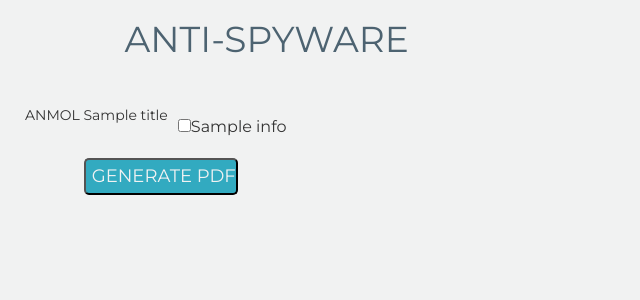
After one commit to anmolseth02/anti-spyware, a Python web app: template templates/report.html in a window 1280 px wide. The commit adds this page. Shown: the top 300 px of the page, without its empty margins (0-640 px from the left). Run offline with Jinja, Linux system fonts and the light colour scheme; the template is opened without the code that fills it: most values are stand-ins (such as "Sample title", 1, 10 or a date in 2020); some libraries are stand-ins or nearby versions.

Commit message:
pdf report generation

```diff
--- /dev/null
+++ b/templates/pdf_template.html
@@ -0,0 +1,5 @@
+<div>
+    <div id="applist">
+        {{ apps }}
+    </div>
+</div>
--- /dev/null
+++ b/templates/report.html
@@ -0,0 +1,144 @@
+<!DOCTYPE html>
+<html lang="en">
+<head>
+    <title>Select Apps</title>
+    <meta charset="utf-8">
+    <meta name="viewport" content="width=device-width, initial-scale=1">
+    <link rel="stylesheet" href="https://maxcdn.bootstrapcdn.com/bootstrap/3.3.7/css/bootstrap.min.css">
+    <script src="https://ajax.googleapis.com/ajax/libs/jquery/3.3.1/jquery.min.js"></script>
+    <script src="https://maxcdn.bootstrapcdn.com/bootstrap/3.3.7/js/bootstrap.min.js"></script>
+    <script src="https://ajax.googleapis.com/ajax/libs/jquery/3.3.1/jquery.min.js"></script>
+    <link href="https://fonts.googleapis.com/css?family=Montserrat" rel="stylesheet">
+    <style>
+        /* Remove the navbar's default margin-bottom and rounded borders */
+
+        /* Set height of the grid so .sidenav can be 100% (adjust as needed) */
+        .row.content {
+            height: 1000px
+        }
+
+        .notshowing {
+            visibility: hidden
+        }
+
+        .showing {
+            visibility: visible
+        }
+
+        /* Set gray background color and 100% height */
+        .sidenav1 {
+            padding-top: 0px;
+            background-color: #4D6371;
+            height: 100%;
+        }
+
+        .sidenav2 {
+            padding-top: 0px;
+            background-color: #f1f2f2;
+            height: 100%;
+        }
+
+        .grid-container {
+            display: grid;
+            grid-template-columns: auto auto auto;
+            padding: 10px;
+            overflow: auto;
+            align-items: self-start;
+        }
+
+        .grid-item {
+            padding: 10px;
+            font-size: medium;
+            text-align: center;
+        }
+
+        p, div {
+            font-family: 'Montserrat', sans-serif;
+        }
+
+        .caption {
+            color: "#24333F";
+            font-size: 15px
+        }
+
+        /* div.ex1:hover, div.ex1:active {opacity:1;} */
+        /* div.ex1{width:120px;height:168px;} */
+
+        .text1 {
+            color: #f1f2f2
+        }
+
+        .div1 {
+            background-color: #f1f2f2
+        }
+
+        .button1 {
+            width: 154px;
+            height: 37px;
+            text-align: center;
+            background: #32AAC0;
+            border-radius: 5px;
+            font-size: 18px;
+        }
+
+        /* Set black background color, white text and some padding */
+        /* footer {
+          background-color: #555;
+          color: white;
+          padding: 15px;
+        } */
+
+        /* On small screens, set height to 'auto' for sidenav and grid */
+        @media screen and () {
+            .sidenav {
+                height: auto;
+                /* padding: 15px; */
+            }
+
+            .row.content {
+                height: auto;
+                100%
+            }
+        }
+    </style>
+
+
+</head>
+<body style="background-color: #f1f2f2">
+<script>
+
+</script>
+
+<div class="container-fluid text-center">
+    <div class="row div1">
+        <div class="col-sm-5">
+            <h1 style="color:#4D6371">ANTI-SPYWARE</h1>
+        </div>
+    </div>
+    <div style="display:flex">
+        <div id="list" class="list" style="overflow:auto;margin-top:25px;">
+            <form id="generate_report" method="POST" action="/generate">
+                <div id="applist" class="grid-container">
+                    ANMOL {{ title }}
+                    {% for appId, info in apps.items() %}
+                    <div class="grid-item"><input id="appId" type="checkbox" class="grid-item" name="appIds"
+                                                  value="{{ appId }}"/>{{ info['title'] or appId}}
+                    </div>
+                    {% endfor %}
+                    <input type="hidden" id="device" name="device" value="{{ device }}">
+                </div>
+                <input id="generate" class="button1 text1 disabled" type="submit" value="GENERATE PDF REPORT">
+            </form>
+        </div>
+    </div>
+    <div style="display:flex">
+    </div>
+
+</div>
+
+<!-- <footer class="container-fluid text-center">
+  <p>Footer Text</p>
+</footer> -->
+
+</body>
+</html>
```
Also changed, not shown: server.py (+91 -33 lines), templates/result.html (+7 -2 lines).
